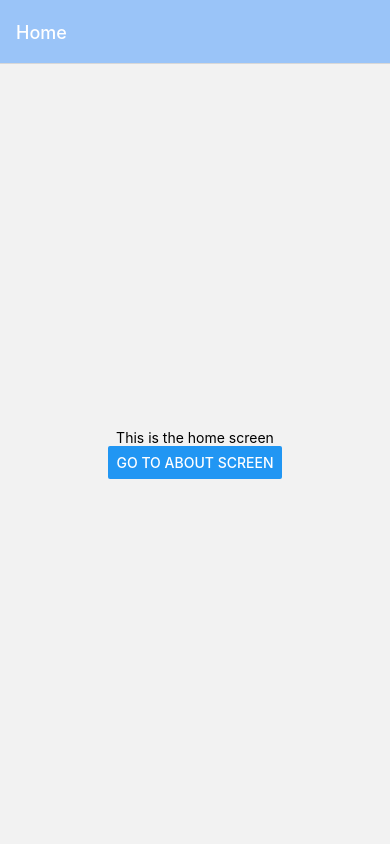
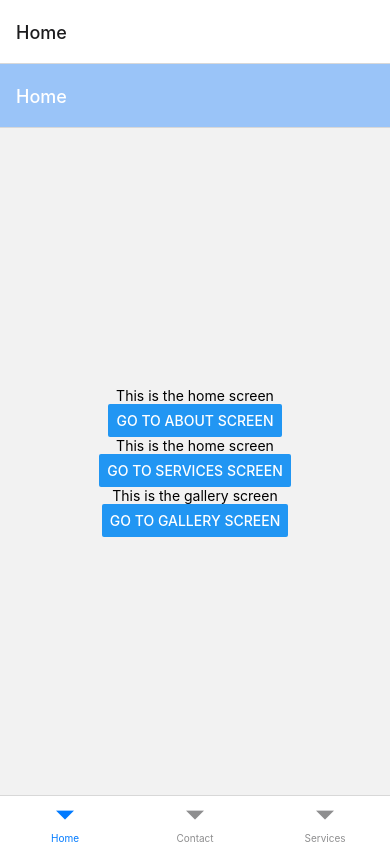
Before and after one commit to wandieinnocents/react-native-navigation-starter, a React Native app: screen /Home in a window 390 px wide. Built offline with nearby package versions, Linux system fonts and the light colour scheme.

Commit message:
Add navdrawer

```diff
--- a/App.js
+++ b/App.js
@@ -3,11 +3,13 @@ import { NavigationContainer } from "@react-navigation/native";
 import { StatusBar } from 'expo-status-bar';
 import { StyleSheet, Text, View } from 'react-native';
 import { MainStackNavigator } from "./navigation/StackNavigator";
+import BottomTabNavigator from "./navigation/TabNavigator";
+import DrawerNavigator from "./navigation/DrawerNavigator";
 
 export default function App() {
   return (
     <NavigationContainer>
-      <MainStackNavigator />
+       <BottomTabNavigator />
     </NavigationContainer>
   );
 }
--- a/babel.config.js
+++ b/babel.config.js
@@ -2,5 +2,7 @@ module.exports = function(api) {
   api.cache(true);
   return {
     presets: ['babel-preset-expo'],
+    plugins: ['react-native-reanimated/plugin'],
+
   };
 };
--- /dev/null
+++ b/navigation/DrawerNavigator.js
@@ -0,0 +1,21 @@
+import React from "react";
+
+import { createDrawerNavigator } from "@react-navigation/drawer";
+
+import { ContactStackNavigator } from "./StackNavigator";
+import { ServicesStackNavigator } from "./StackNavigator";
+import TabNavigator from "./TabNavigator";
+
+const Drawer = createDrawerNavigator();
+
+const DrawerNavigator = () => {
+  return (
+    <Drawer.Navigator>
+      <Drawer.Screen name="Home" component={TabNavigator} />
+      <Drawer.Screen name="Contact" component={ContactStackNavigator} />
+      <Drawer.Screen name="Services" component={ServicesStackNavigator} />
+    </Drawer.Navigator>
+  );
+}
+
+export default DrawerNavigator;
--- a/navigation/StackNavigator.js
+++ b/navigation/StackNavigator.js
@@ -3,26 +3,50 @@ import { createStackNavigator } from "@react-navigation/stack";
 
 import Home from "../screens/Home";
 import About from "../screens/About";
+import Contact from "../screens/Contact";
 import Services from "../screens/Services";
+import Gallery from "../screens/Gallery";
+
 
 const Stack = createStackNavigator();
 
-const MainStackNavigator = () => {
-    return (
-        <Stack.Navigator
-          screenOptions={{
+const screenOptionStyle = {
   headerStyle: {
     backgroundColor: "#9AC4F8",
   },
   headerTintColor: "white",
   headerBackTitle: "Back",
-          }}
-        >
+};
+
+const MainStackNavigator = () => {
+  return (
+    <Stack.Navigator screenOptions={screenOptionStyle}>
       <Stack.Screen name="Home" component={Home} />
       <Stack.Screen name="About" component={About} />
+      <Stack.Screen name="Services" component={Services} />
+      <Stack.Screen name="Gallery" component={Gallery} />
+
+    </Stack.Navigator>
+  );
+}
+
+// contact stack
+const ContactStackNavigator = () => {
+  return (
+    <Stack.Navigator screenOptions={screenOptionStyle}>
+      <Stack.Screen name="Contact" component={Contact} />
+    </Stack.Navigator>
+  );
+}
+
+// services stack
+// contact stack
+const ServicesStackNavigator = () => {
+  return (
+    <Stack.Navigator screenOptions={screenOptionStyle}>
       <Stack.Screen name="Services" component={Services} />
     </Stack.Navigator>
   );
 }
 
-export { MainStackNavigator };
+export { MainStackNavigator, ContactStackNavigator , ServicesStackNavigator };
--- /dev/null
+++ b/navigation/TabNavigator.js
@@ -0,0 +1,20 @@
+import React from "react";
+import { createBottomTabNavigator } from "@react-navigation/bottom-tabs";
+
+import { MainStackNavigator, ContactStackNavigator } from "./StackNavigator";
+import Services from "../screens/Services";
+
+
+const Tab = createBottomTabNavigator();
+
+const BottomTabNavigator = () => {
+  return (
+    <Tab.Navigator>
+      <Tab.Screen name="Home" component={MainStackNavigator} />
+      <Tab.Screen name="Contact" component={ContactStackNavigator} />
+      <Tab.Screen name="Services" component={Services} />
+    </Tab.Navigator>
+  );
+};
+
+export default BottomTabNavigator;
--- /dev/null
+++ b/screens/Gallery.js
@@ -0,0 +1,21 @@
+import React from "react";
+import { View, StyleSheet, Text } from "react-native";
+
+const Gallery = () => {
+  return (
+    <View style={styles.center}>
+      <Text>This is the gallery screen</Text>
+    </View>
+  );
+};
+
+const styles = StyleSheet.create({
+  center: {
+    flex: 1,
+    justifyContent: "center",
+    alignItems: "center",
+    textAlign: "center",
+  },
+});
+
+export default Gallery;
--- a/screens/Home.js
+++ b/screens/Home.js
@@ -7,7 +7,20 @@ const Home = ({ navigation }) => {
       <Text>This is the home screen</Text>
       <Button
         title="Go to About Screen"
+        onPress={() => navigation.navigate("About")} // We added an onPress event which would navigate to the About screen
+      />
+      <Text>This is the home screen</Text>
+
+      <Button
+        title="Go to services Screen"
         onPress={() => navigation.navigate("Services")} // We added an onPress event which would navigate to the About screen
+      />
+
+      <Text>This is the gallery screen</Text>
+
+      <Button
+        title="Go to gallery Screen"
+        onPress={() => navigation.navigate("Gallery")} // We added an onPress event which would navigate to the About screen
       />
     </View>
   );
```
Lines whose indentation alone changed are shown as unchanged.
